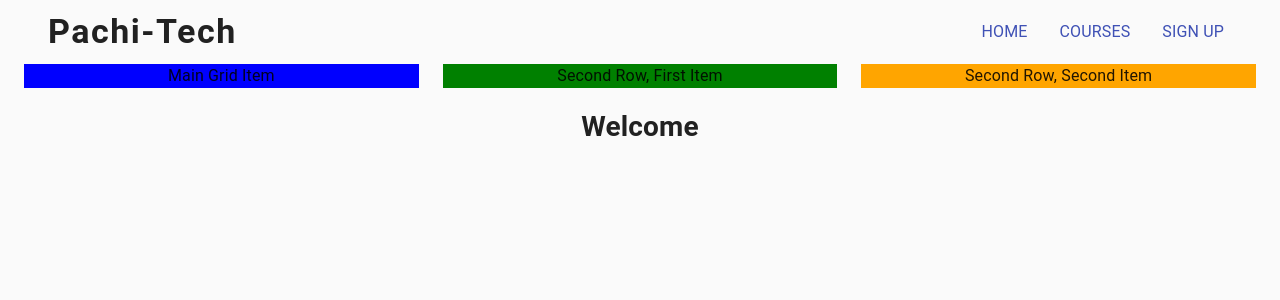
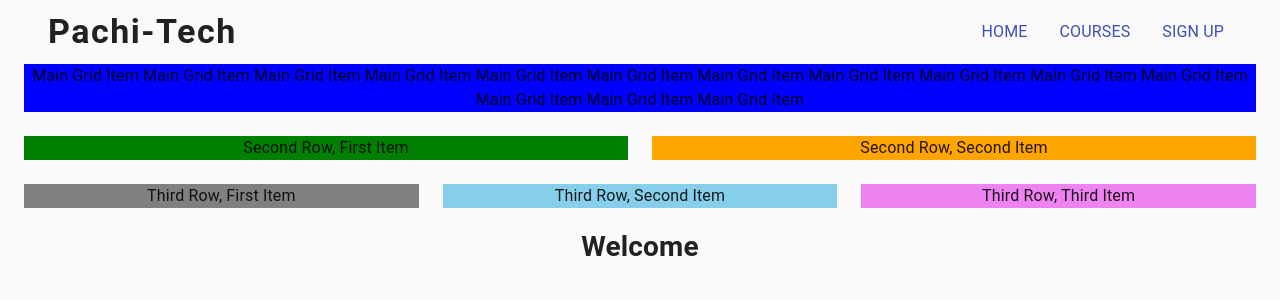
Before and after one commit to Cordovas-cmd/react-material, a React (Create React App) app in the folder react-material-site/: page / in a window 1280 px wide. Shown: the top 300 px of the page. Built offline with nearby package versions, Linux system fonts and the light colour scheme.

Commit message:
added grid items to the grid just to practice with material Ui grid

```diff
--- a/react-material-site/src/Components/GridLayout.js
+++ b/react-material-site/src/Components/GridLayout.js
@@ -14,6 +14,15 @@ const useStyles = makeStyles((theme) => ({
     },
     secondRowSecondItem: {
         backgroundColor: 'orange'
+    },
+    thirdRowFirstItem: {
+        backgroundColor: 'grey'
+    },
+    thirdRowSecondItem: {
+        backgroundColor: 'skyblue'
+    },
+    thirdRowThirdItem: {
+        backgroundColor: 'violet'
     }
 
 }))
@@ -25,23 +34,40 @@ export default function GridLayout() {
         <Grid container spacing={3}>
 
             {/* Setting size of grid item 12=100% width etc.. */}
-            <Grid item lg={4} sm={4} xs={12}>
-
+            <Grid item lg={12} sm={12} xs={12}>
             <Typography className={classes.mainGridItem}>
-                Main Grid Item
+                Main Grid Item Main Grid Item Main Grid Item Main Grid Item Main Grid Item Main Grid Item Main Grid Item
+                Main Grid Item Main Grid Item Main Grid Item Main Grid Item Main Grid Item Main Grid Item Main Grid Item
             </Typography>
-
             </Grid>
 
-            <Grid item sm={4} xs={12}>
+            <Grid item sm={6} xs={12}>
             <Typography className={classes.secondRowFirstItem}>
                 Second Row, First Item
             </Typography>
             </Grid>
 
-            <Grid item sm={4} xs={12}>
+            <Grid item sm={6} xs={12}>
             <Typography className={classes.secondRowSecondItem}>
                 Second Row, Second Item
+            </Typography>
+            </Grid>
+
+            <Grid item sm={4} xs={12}>
+            <Typography className={classes.thirdRowFirstItem}>
+                Third Row, First Item
+            </Typography>
+            </Grid>
+
+            <Grid item sm={4} xs={12}>
+            <Typography className={classes.thirdRowSecondItem}>
+                Third Row, Second Item
+            </Typography>
+            </Grid>
+
+            <Grid item sm={4} xs={12}>
+            <Typography className={classes.thirdRowThirdItem}>
+                Third Row, Third Item
             </Typography>
             </Grid>
 
```
